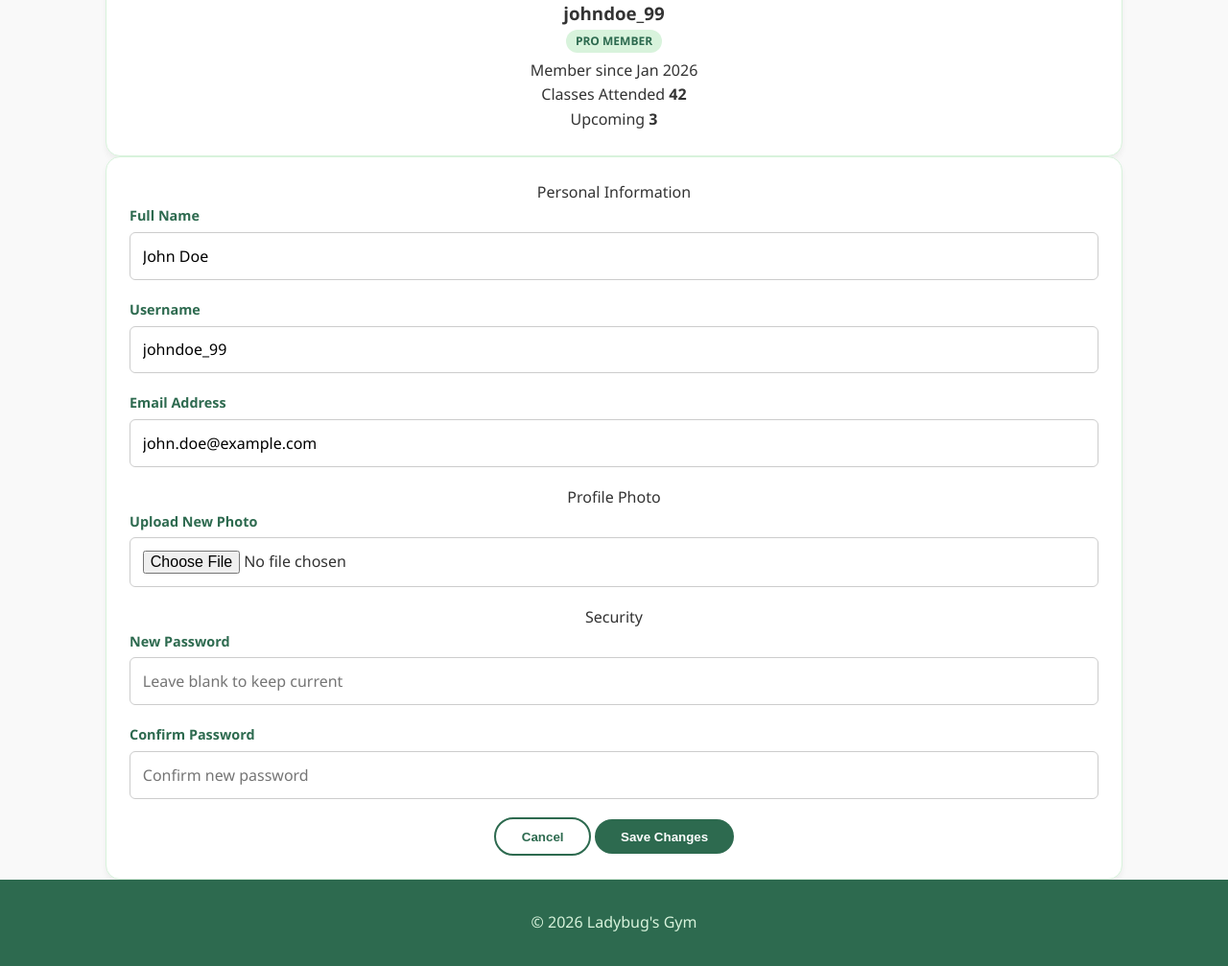
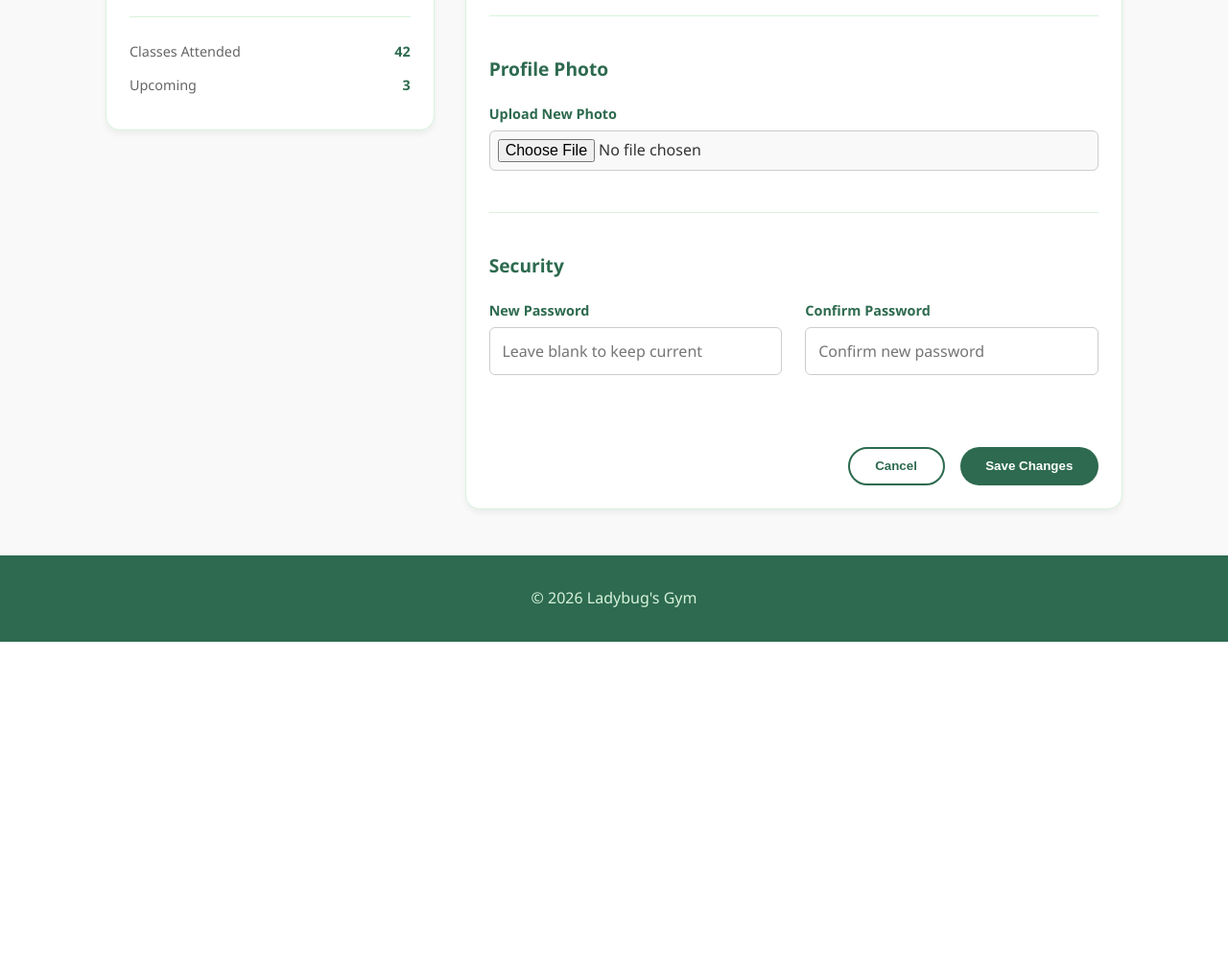
Before and after one commit to sararibeiro24/Y2S2-WEB_LANGUAGES_TECHNOLOGIES, a PHP site: page /html/profile.html in a window 1280 px wide. Shown: the part 520-1527 px from the top of the page at 96% size. After the commit the page ends 1189 px from the top, so only its background shows below. Run offline with PHP 8.4, Linux system fonts and the light colour scheme.

Commit message:
feat(css): style profile layout, avatar, and complex form rows aswell as login layout.

```diff
--- a/src/css/style.css
+++ b/src/css/style.css
@@ -387,6 +362,187 @@ button:disabled {
 }
 
 /* =========================
+   LAYER 3: PROFILE PAGE SPECIFIC
+========================= */
+
+.profile-page {
+    padding: 3em 20px;
+}
+
+.profile-layout {
+    display: grid;
+    /* Sidebar takes 1 fraction, form takes 2 fractions */
+    grid-template-columns: 1fr 2fr;
+    gap: 2em;
+    align-items: start;
+}
+
+/* Sidebar Specifics */
+.profile-avatar {
+    width: 150px;
+    height: 150px;
+    border-radius: 50%;
+    object-fit: cover;
+    margin: 0 auto 1em auto;
+    border: 4px solid var(--light-green);
+}
+
+.member-since {
+    color: var(--gray);
+    font-size: 0.85em;
+    margin-bottom: 1.5em;
+}
+
+.profile-stats {
+    border-top: 1px solid var(--light-green);
+    padding-top: 1.5em;
+    text-align: left;
+}
+
+.profile-stats li {
+    display: flex;
+    justify-content: space-between;
+    margin-bottom: 0.8em;
+    color: var(--gray);
+    font-size: 0.9em;
+}
+
+.profile-stats strong {
+    color: var(--primary-green);
+}
+
+/* Form Layout Specifics */
+.profile-form-container {
+    text-align: left; /* Override the default centered text from .card */
+}
+
+.form-section {
+    margin-bottom: 2.5em;
+    padding-bottom: 1.5em;
+    border-bottom: 1px solid var(--light-green);
+}
+
+.form-section:last-of-type {
+    border-bottom: none;
+    margin-bottom: 1.5em;
+}
+
+.form-section legend {
+    font-size: 1.2rem;
+    color: var(--primary-green);
+    font-weight: bold;
+    margin-bottom: 1em;
+}
+
+/* Put two inputs side-by-side using CSS Grid */
+.form-row {
+    display: grid;
+    grid-template-columns: 1fr 1fr;
+    gap: 1.5em;
+}
+
+.form-actions {
+    display: flex;
+    justify-content: flex-end;
+    gap: 1em;
+    margin-top: 2em;
+}
+
+/* Add input[type="file"] specific styling to Layer 2 or 3 so it doesn't look ugly */
+input[type="file"] {
+    padding: 0.5em;
+    background-color: var(--bg-color);
+    cursor: pointer;
+}
+
+/* Update Media Queries to stack the Profile layout */
+@media (max-width: 900px) {
+    .profile-layout {
+        grid-template-columns: 1fr;
+    }
+
+    .form-row {
+        grid-template-columns: 1fr;
+        gap: 0;
+    }
+}
+
+/* =========================
+   LAYER 3: LOGIN PAGE SPECIFIC
+========================= */
+
+.login-page {
+    padding: 3em 20px;
+    max-width: 900px; /* Make the overall login area slightly narrower than the main container */
+}
+
+.login-layout {
+    display: grid;
+    grid-template-columns: 1fr 1fr;
+    gap: 2em;
+}
+
+.login-card {
+    text-align: left;
+    padding: 2em;
+}
+
+.login-card h3 {
+    color: var(--primary-green);
+    font-size: 1.5rem;
+    margin-bottom: 0.2em;
+    text-align: center;
+}
+
+.login-subtitle {
+    color: var(--gray);
+    text-align: center;
+    font-size: 0.9em;
+    margin-bottom: 2em;
+}
+
+.admin-login {
+    border-top: 5px solid #ba1a1a; /* Red border to indicate restricted access area */
+}
+
+.login-footer {
+    text-align: center;
+    margin-top: 1.5em;
+    font-size: 0.9em;
+}
+
+@media (max-width: 768px) {
+    .login-layout {
+        grid-template-columns: 1fr; /* Stacks the login cards on mobile */
+    }
+}
+
+/* =========================
+   MEDIA QUERIES (Responsiveness)
+========================= */
+
+@media (max-width: 768px) {
+    /* Stack header elements vertically on small screens */
+    .header-container {
+        flex-direction: column;
+        gap: 1em;
+    }
+
+    .site-header nav ul {
+        flex-wrap: wrap;
+        justify-content: center;
+    }
+
+    .hero {
+        padding: 4em 0;
+    }
+
+    .hero h2 {
+        font-size: 2rem;
+    }
+}
+
+/* =========================
    MEDIA QUERIES Update
 ========================= */
 @media (max-width: 900px) {
```
Also changed, not shown: other parts of src/css/style.css (+84 -109 lines).
